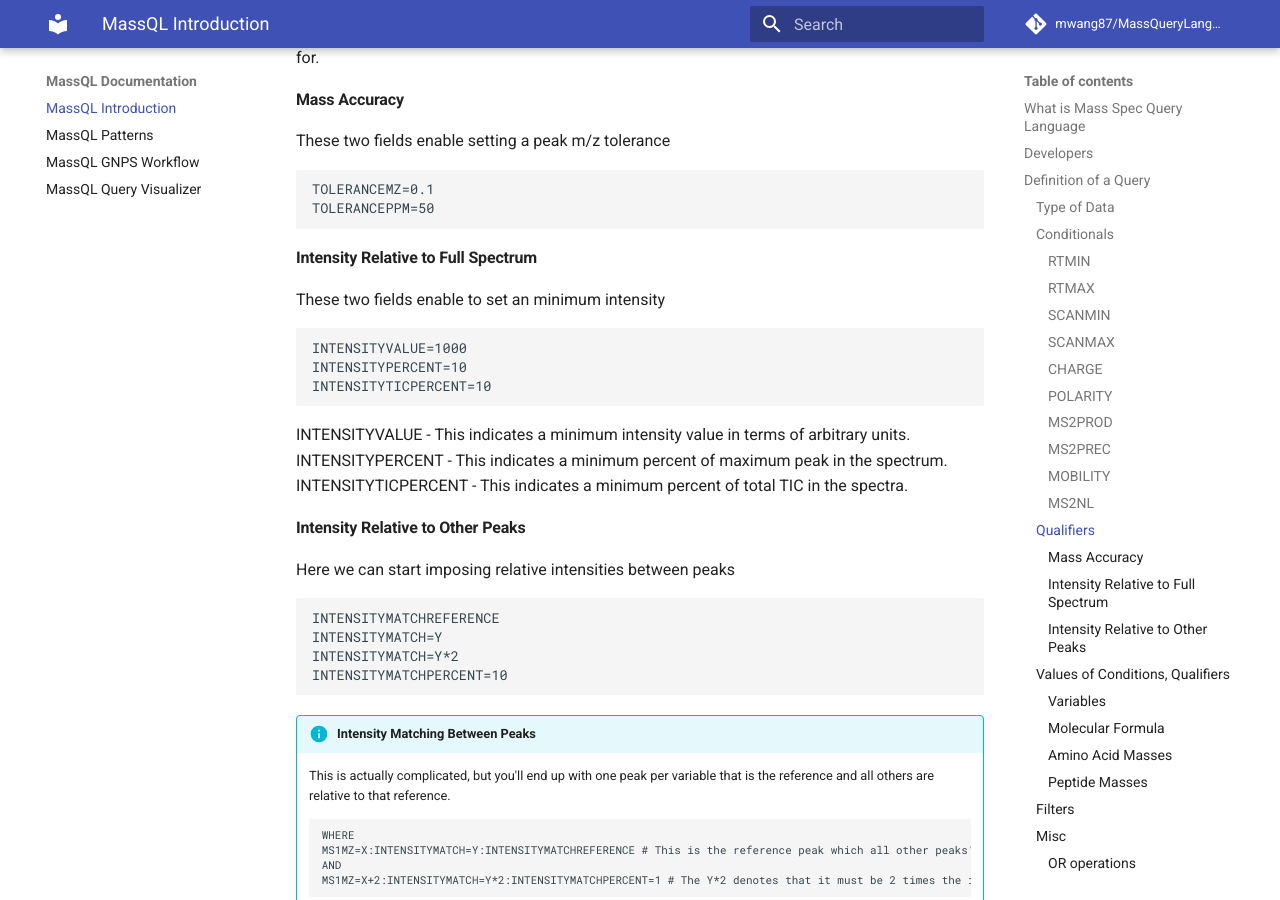
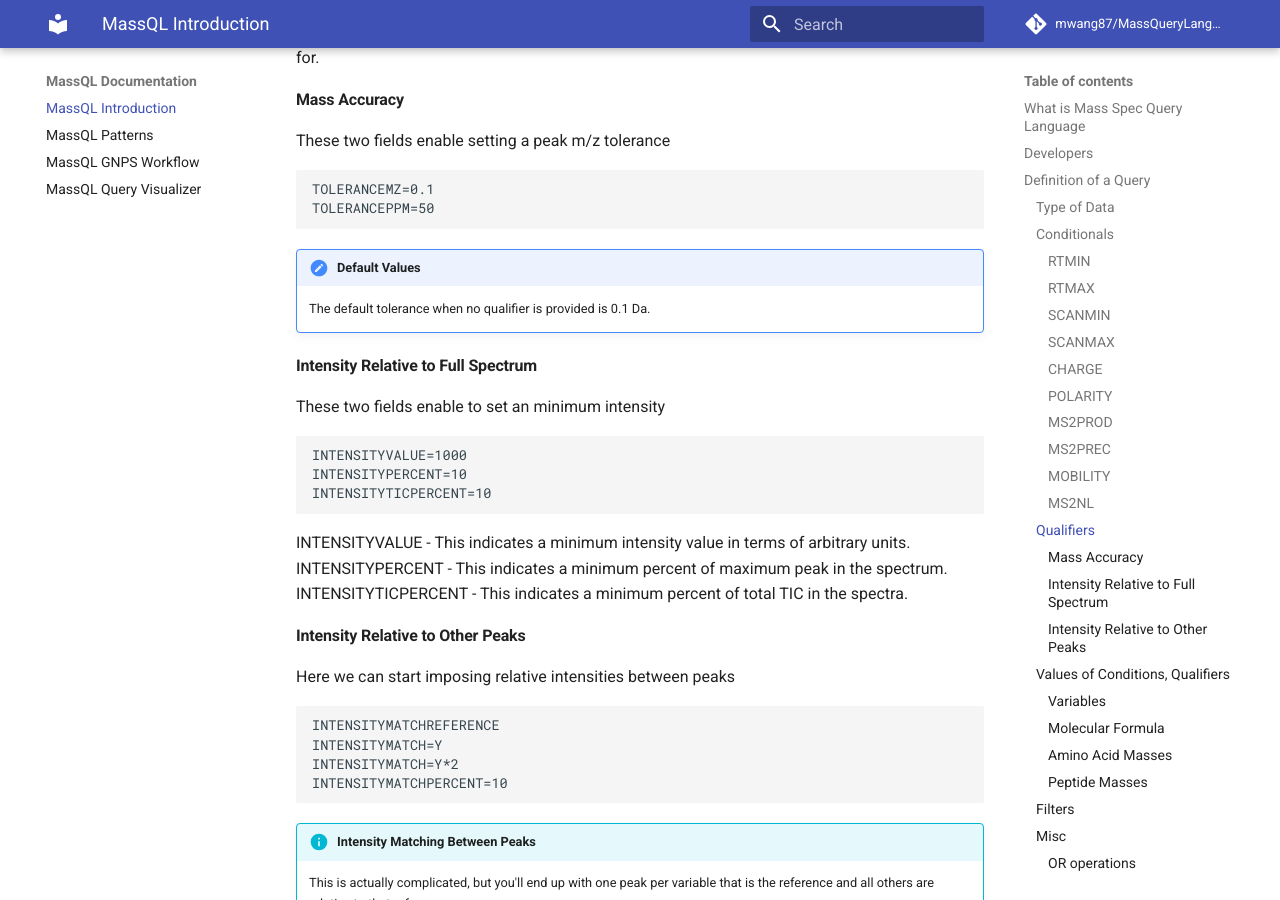
Before and after one commit to mwang87/MassQueryLanguage_Documentation, an MkDocs documentation site: the page built from docs/index.md, in a window 1280 px wide and 900 px high, scrolled down 3530 px. Built offline with MkDocs 1.6.1 and Material for MkDocs 9.7.7, drawn with Linux system fonts in a browser that asks for light colours; comment, search, counter and statistics services are not loaded.

Commit message:
updating docs

````diff
--- a/docs/index.md
+++ b/docs/index.md
@@ -131,6 +131,9 @@
 TOLERANCEMZ=0.1
 TOLERANCEPPM=50
 ```
+
+!!! note "Default Values"
+    The default tolerance when no qualifier is provided is 0.1 Da.
 
 #### Intensity Relative to Full Spectrum
 
````
